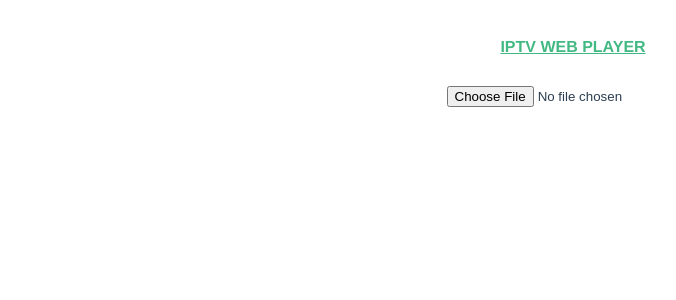
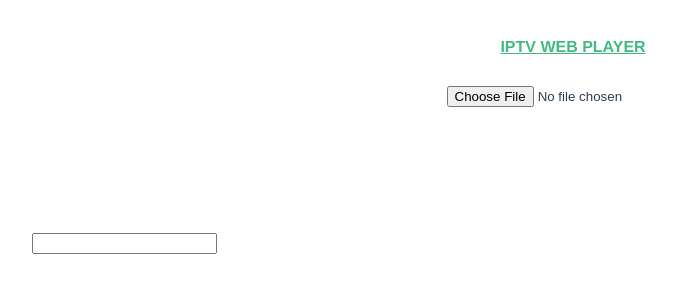
Before and after one commit to yudax42/Iwc, a Vue app: page / in a window 1280 px wide. Shown: the top 300 px of the page, without its empty margins (67-743 px from the left). Built offline with nearby package versions, Linux system fonts and the light colour scheme.

Commit message:
adding search

```diff
--- a/src/views/Home.vue
+++ b/src/views/Home.vue
@@ -5,8 +5,9 @@
     </form>
     <div class="container">
       <div class="playlists">
-        <div v-show="playlist && playlist.length > 1">
-          <div class="channel" v-for="i in playlist" :key="i.link">
+        <div>
+          <input type="text" v-model="search" />
+          <div class="channel" v-for="i in filterchannel" :key="i.link">
             <p @click="selected = i.link">
               {{ i.name }}
             </p>
@@ -72,8 +73,9 @@ export default {
   data() {
     return {
       event: "",
-      playlist: "",
+      playlist: [],
       selected: "",
+      search: "",
     };
   },
   methods: {
@@ -94,7 +96,10 @@ export default {
       // console.log(parse);
       while (i < parse.length) {
         let j = i;
-        const channel = { name: parse[i].split(",")[1], link: parse[j + 1] };
+        const channel = {
+          name: parse[i].split(",")[1] || "no name",
+          link: parse[j + 1],
+        };
         playlist.push(channel);
         i = i + 2;
       }
@@ -102,6 +107,11 @@ export default {
     },
   },
   computed: {
+    filterchannel() {
+      return this.search
+        ? this.playlist.filter((pl) => pl.name.match(RegExp(this.search, "i")))
+        : this.playlist;
+    },
     playerOptions() {
       console.log("hhfdsaf", this.selected);
       return {
```
